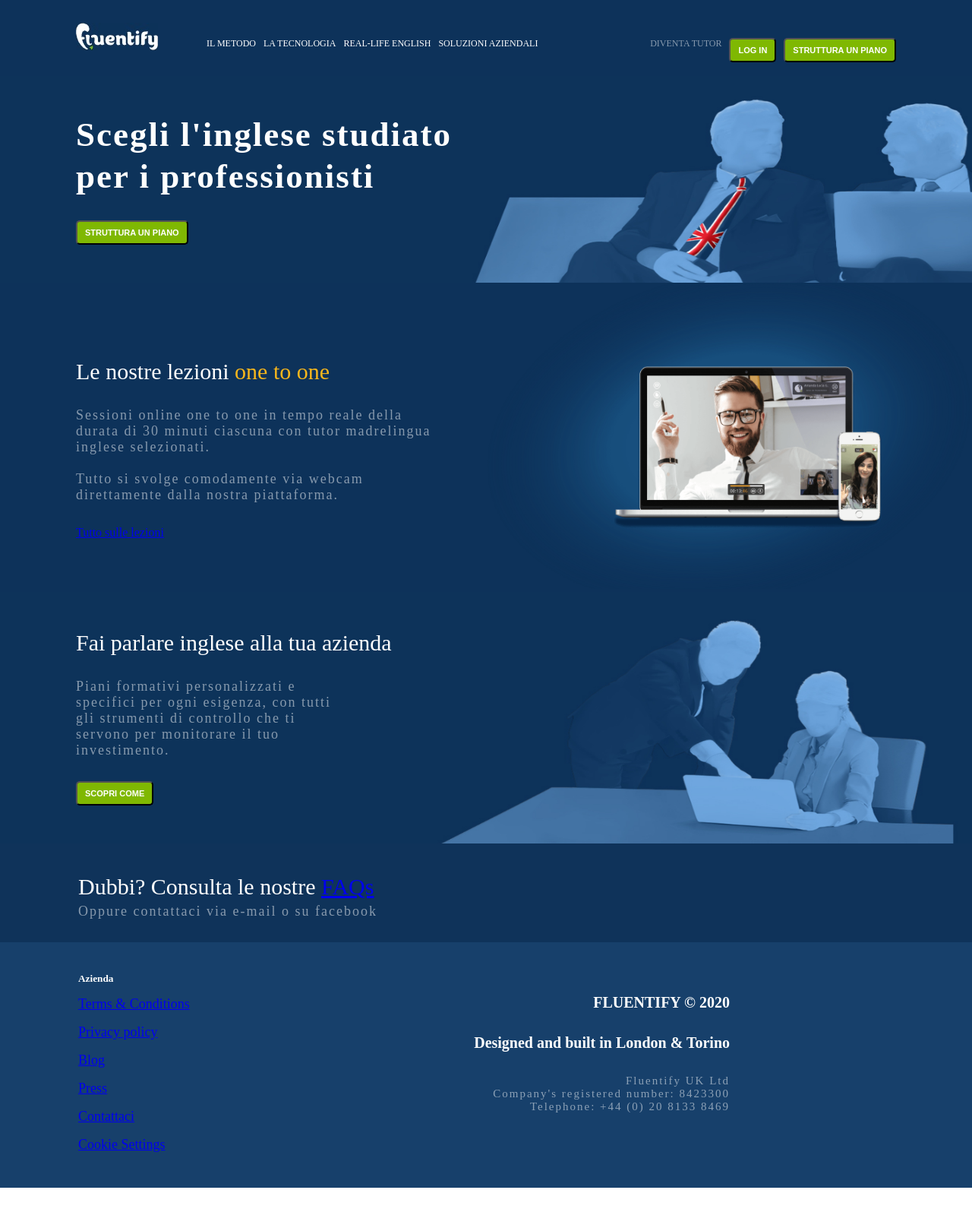
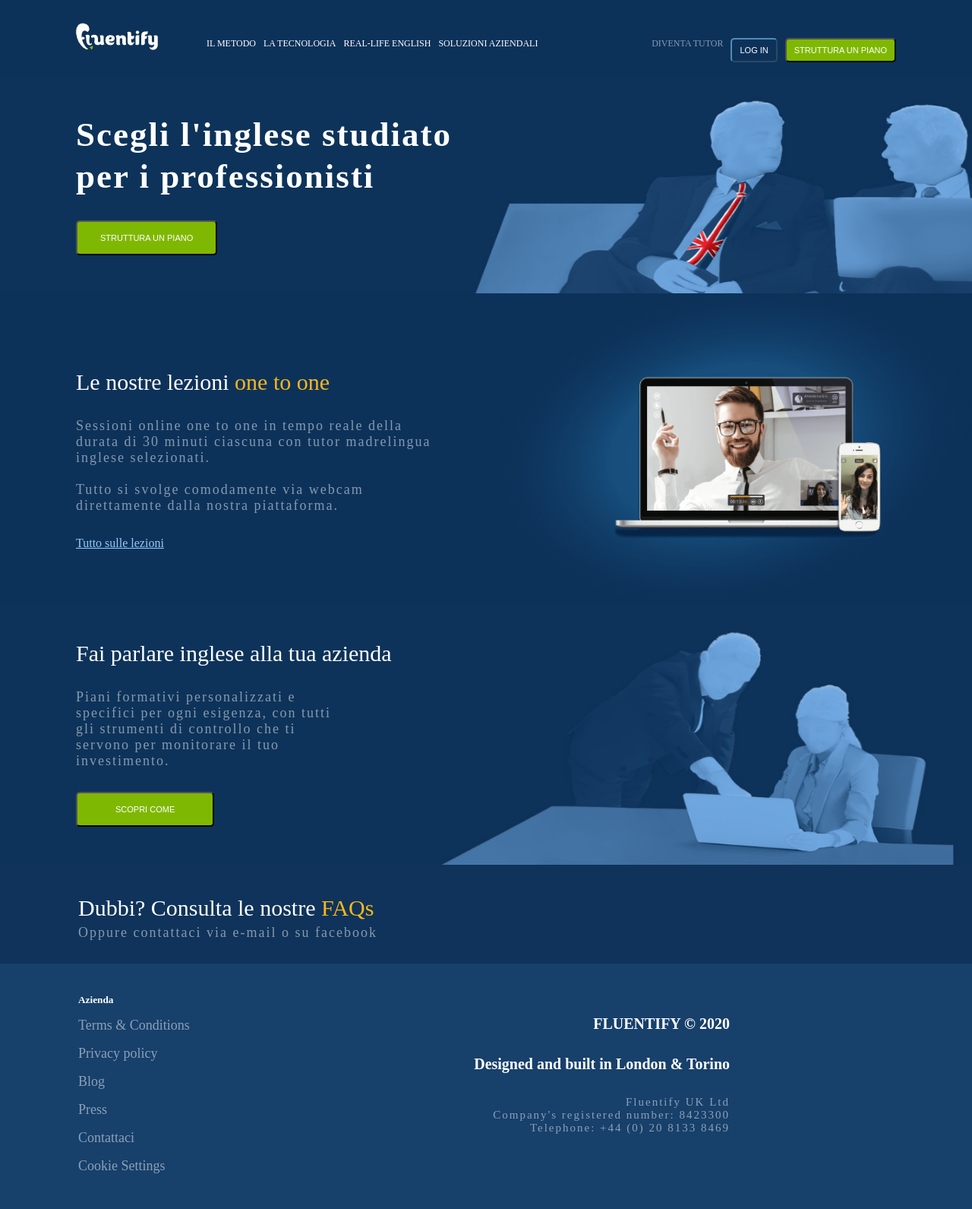
Before and after one commit to Paolo-Fiaschi/html-css-fluentify, a plain HTML site: page index.html in a window 1280 px wide. Shown: the whole page at 76% size. Before the commit the page ends 1563 px from the top, so only its background shows below. Drawn offline with Linux system fonts and the light colour scheme.

Commit message:
sezioni blue terminate

```diff
--- a/index.html
+++ b/index.html
@@ -38,12 +38,12 @@
               <a href="#">DIVENTA TUTOR</a>
             </li>
             <li>
-              <button type="button" name="button" class="green">
+              <button type="button" name="button" class="bottone1">
                 LOG IN
               </button>
             </li>
             <li>
-              <button type="button" name="button">
+              <button type="button" name="button" class="bottone2">
                 STRUTTURA UN PIANO
               </button>
             </li>
@@ -68,7 +68,7 @@
 
           </div>
 
-          <button type="button" name="button">
+          <button type="button" name="button" class="bottone3">
             STRUTTURA UN PIANO
           </button>
         </div>
@@ -190,7 +190,7 @@
               Piani formativi personalizzati e specifici per ogni esigenza, con tutti gli strumenti di controllo che ti servono per monitorare il tuo investimento.
             </p>
 
-          <button type="button" name="button">
+          <button type="button" name="button" class="bottone4">
             SCOPRI COME
           </button>
         </div>
--- a/style.css
+++ b/style.css
@@ -64,14 +64,24 @@ text-decoration: none;
 button{
   cursor: pointer;
 }
-button{
+.bottone1{
+  font-size: 11px;
+  border-radius: 5px;
+  padding: 8px 10px;
+  color: #fff;
+  border-color: #4e8cb6;
+  background-color: #0d325a;
+  vertical-align: middle;
+}
+.bottone2{
   background-color: #7fb802;
   font-size: 11px;
   border-radius: 5px;
-  font-weight: 700;
   padding: 8px 10px;
   color: white;
+  vertical-align: middle;
 }
+
 /* main */
 main::after{
   content: "";
@@ -85,6 +95,14 @@ main::after{
   content: "";
   display: table;
   clear: both;
+}
+.bottone3{
+  background-color: #7fb802;
+  font-size: 11px;
+  border-radius: 5px;
+  padding: 15px 30px;
+  color: white;
+  vertical-align: middle;
 }
 
 .blue-contenuto{
@@ -136,6 +154,11 @@ h1{
   letter-spacing: 2px;
   padding-bottom: 30px;
 }
+.blue-div-left a,
+.blue-div-left a:link,
+.blue-div-left a:visited{
+color: #98c8f8;
+}
 .blue-div-right{
   float: right;
   width: 50%;
@@ -152,6 +175,15 @@ h1{
   background-repeat: no-repeat;
   width: 100%;
 }
+.bottone4{
+  background-color: #7fb802;
+  font-size: 11px;
+  border-radius: 5px;
+  padding: 15px 50px;
+  color: white;
+  vertical-align: middle;
+}
+
 .div-h2{
   float: left;
   color: white;
@@ -171,6 +203,16 @@ h1{
   background-color: #0f335a;
   color: white;
 }
+.footer-div-conteiner1 a,
+.footer-div-conteiner1 a:link,
+.footer-div-conteiner1 a:visited{
+color: #f8b71c;
+text-decoration: none;
+}
+.footer-div-conteiner1 a:hover{
+  text-decoration: underline;
+}
+
 .footer-div{
   float: left;
   padding: 40px 80px 30px 103px;
@@ -180,6 +222,17 @@ h1{
   font-size: 30px;
   padding-bottom: 5px;
 }
+.footer-div-conteiner2 a,
+.footer-div-conteiner2 a:link,
+.footer-div-conteiner2 a:visited{
+color: white;
+opacity: 0.5;
+text-decoration: none;
+}
+.footer-div-conteiner2 a:hover{
+  text-decoration: underline;
+}
+
 h4{
   font-size: 18px;
   font-weight: 300;
```
